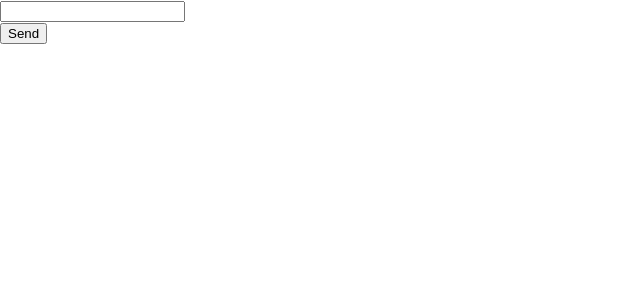
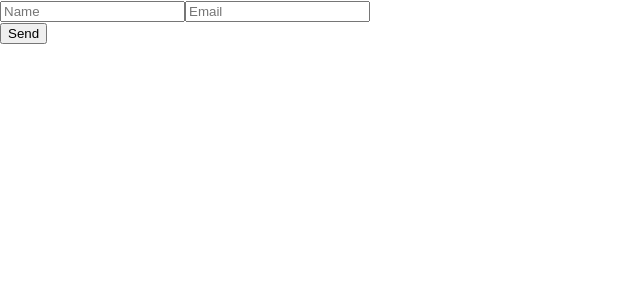
Before and after one commit to vadimhmys/ReactTypescript, a React (Create React App) app in the folder react-hook-form/: page / in a window 1280 px wide. Shown: the top 300 px of the page, without its empty margins (0-640 px from the left). Built offline with nearby package versions, Linux system fonts and the light colour scheme.

Commit message:
create input for email

```diff
--- a/react-hook-form/src/App.tsx
+++ b/react-hook-form/src/App.tsx
@@ -11,6 +11,7 @@ function App() {
 
   const onSubmit: SubmitHandler<IShippingFields> = (data) => {
     alert(`Your name ${data.name}`);
+    console.log(data);
   };
 
   return (
@@ -20,9 +21,20 @@ function App() {
           {...register('name', {
             required: 'Name is required field',
           })}
+          placeholder='Name'
         />
         {errors?.name && <div style={{ color: 'red' }}>{errors.name.message}</div>}
-
+        <input
+          {...register('email', {
+            required: 'Email is required field',
+            pattern: {
+              value: /.+@.+\..+/i,
+              message: 'Please enter valid email',
+            },
+          })}
+          placeholder='Email'
+        />
+        {errors?.email && <div style={{ color: 'red' }}>{errors.email.message}</div>}
         <div>
           <button>Send</button>
         </div>
```
